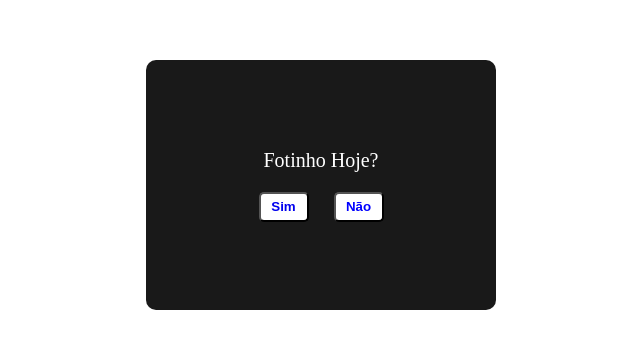
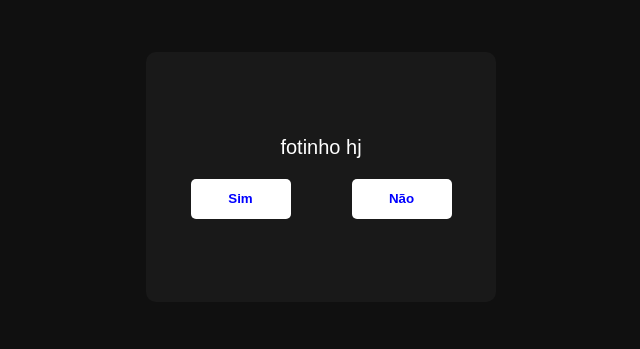
Before and after one commit to bidikalabonde-jpg/farmer, a plain HTML site: page index.html in a window 1280 px wide. Shown: the part 223-572 px from the top of the page, without its empty margins (319-959 px from the left). Drawn offline with Linux system fonts and the light colour scheme.

Commit message:
Add files via upload

```diff
--- a/index.html
+++ b/index.html
@@ -1,65 +1,122 @@
-<html>
+<!DOCTYPE html>
+<html lang="pt-BR">
     <head>
+        <meta charset="UTF-8">
+        <!-- Deixa a página responsiva no celular -->
+        <meta name="viewport" content="width=device-width, initial-scale=1.0">
+        <title>Fotinho hoje</title>
+
         <style>
+            * {
+                box-sizing: border-box;
+                margin: 0;
+                padding: 0;
+            }
+
             body {
                 display: flex;
                 justify-content: center;
                 align-items: center;
-                height: 100vh;
+                min-height: 100vh;
+                background: #101010;
+                font-family: Arial, sans-serif;
             }
+
             a {
                 text-decoration: none;
             }
+
             .box {
                 font-size: 20px;
                 color: white;
-                height: 250px;
-                width: 350px;
+                width: 90%;
+                max-width: 350px;
+                min-height: 250px;
                 border-radius: 10px;
                 background: #191919;
+                display: flex;
                 flex-direction: column;
+                align-items: center;
+                justify-content: center;
+                padding: 20px;
+                text-align: center;
+            }
+
+            .buttons-container {
+                display: flex;
+                justify-content: space-around;
+                gap: 12px;
+                margin-top: 20px;
+                width: 100%;
+            }
+
+            button {
+                flex: 1;
+                max-width: 100px;
+                height: 40px;
+                background: white;
+                border-radius: 5px;
+                border: none;
+                color: blue;
+                font-weight: 600;
+                cursor: pointer;
+            }
+
+            button a {
                 display: flex;
                 align-items: center;
                 justify-content: center;
+                width: 100%;
+                height: 100%;
+                color: inherit;
+            }
 
-            }
-            .buttons-container {
-                display: flex;
-                justify-content: space-around;
-                height: 50px;
-                width: 150px;
-            }
-            button {
-                height: 30px;
-                width: 50px;
-                background: white;
-                border-radius: 5px;
-                color: blue;
-                font-weight: 600;
+            /* Ajustes para telas pequenas (celular) */
+            @media (max-width: 480px) {
+                .box {
+                    font-size: 18px;
+                    padding: 16px;
+                    min-height: 220px;
+                }
+
+                .buttons-container {
+                    flex-direction: column;
+                    align-items: center;
+                }
+
+                button {
+                    width: 70%;
+                    max-width: none;
+                }
             }
         </style>
     </head>
     <body>
         <div class="box">
-            <p>Fotinho Hoje?</p>
+            <p>fotinho hj</p>
             <div class="buttons-container">
                 <button>
                     <a href="https://wa.me/qr/PNR7OO76VS5AN1">Sim</a>
                 </button>
-                <button id='no'>Não</button>
+                <button id="no">Não</button>
             </div>
         </div>
+
+        <script>
+            const button = document.getElementById('no');
+
+            function moveButton() {
+                const height = window.innerHeight - 50;
+                const width = window.innerWidth - 50;
+
+                button.style.position = 'absolute';
+                button.style.top = Math.random() * height + 'px';
+                button.style.left = Math.random() * width + 'px';
+            }
+
+            // Desktop: hover; Celular: clique
+            button.addEventListener('mouseover', moveButton);
+            button.addEventListener('click', moveButton);
+        </script>
     </body>
-    <script>
-        let button = document.getElenentById('no');
-        let height = window.innerHeight - 50;
-        let width = window.innerWidth - 50;
-
-        button.addEventListener('mouseover', function () {
-            button.style.position = 'absolute';
-            button.style.top = Math.random() *  height + 'px';
-            button.style.left = Math.random() * width + 'px';
-        })
-    </script>
-
 </html>
```
